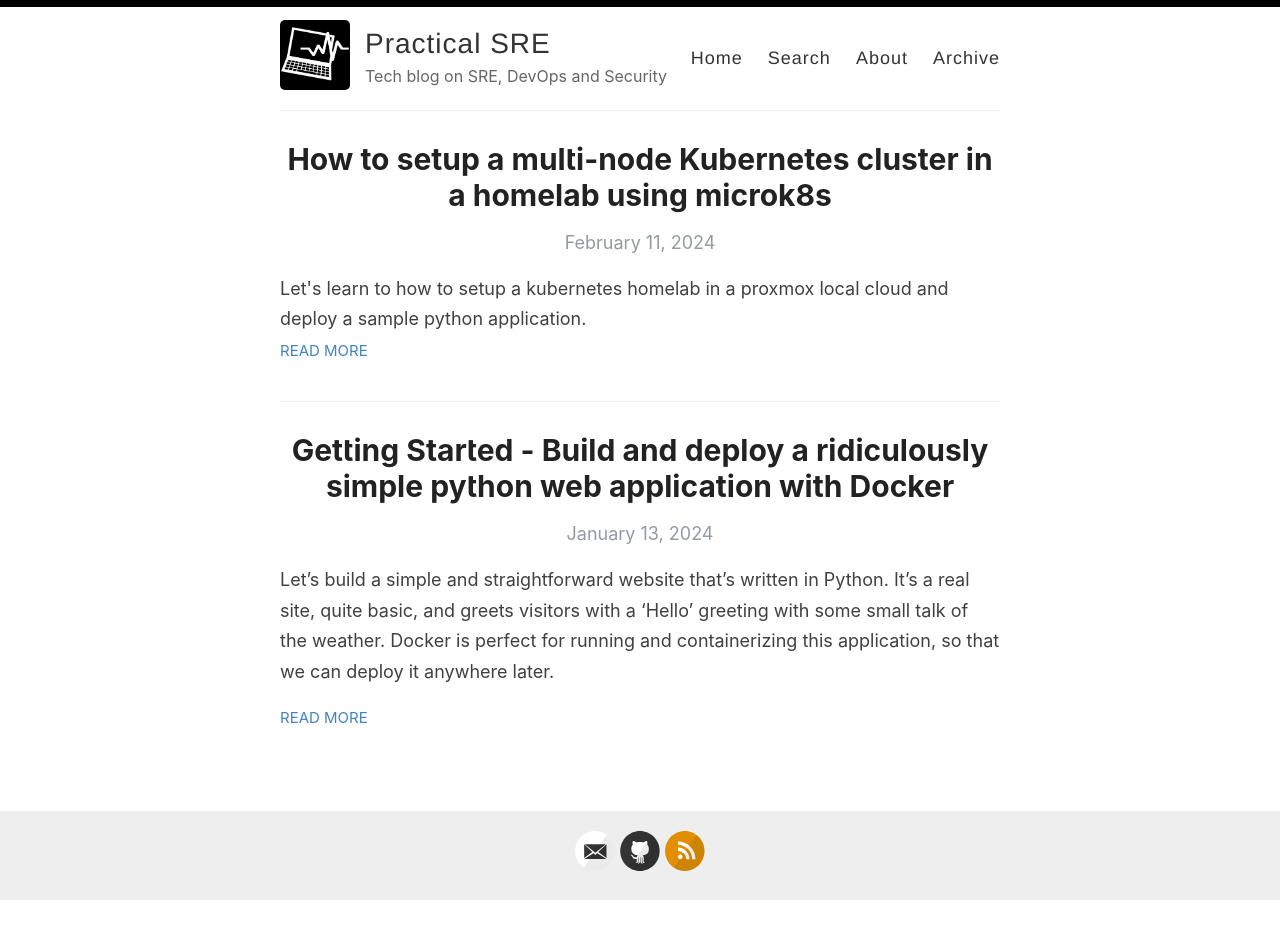
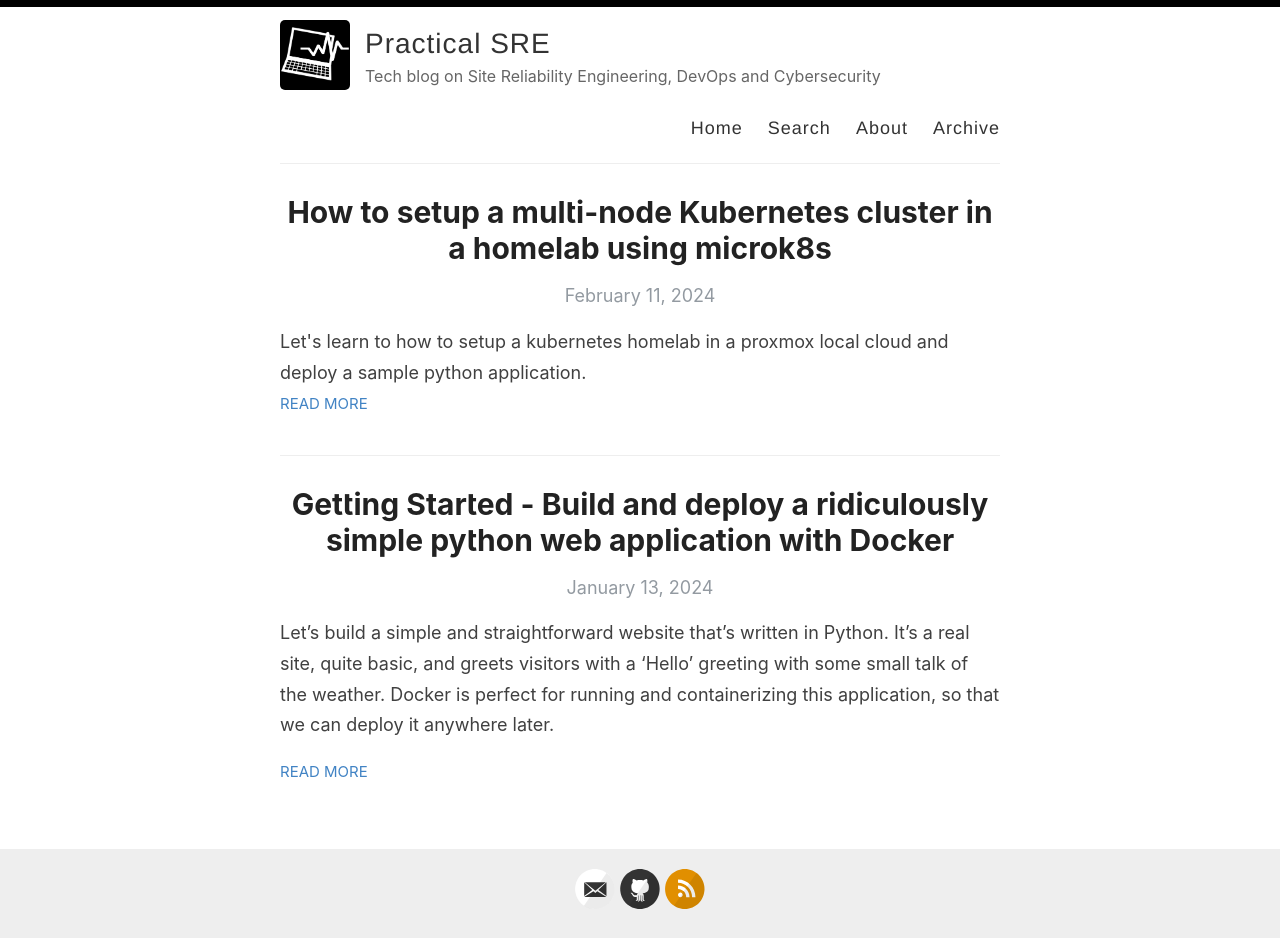
Before and after one commit to tgangte/tgangte.github.io, a Jekyll site: the page built from index.html, in a window 1280 px wide. Built offline with Jekyll 4.4.1, drawn with Linux system fonts in a browser that asks for light colours; the list of posts is cut into pages by our own code; before the commit the page ends 901 px from its top, so only the background shows below that.

Commit message:
Update _config.yml

```diff
--- a/_config.yml
+++ b/_config.yml
@@ -9,7 +9,7 @@ name: Practical SRE
 author: tgangte
 
 # Short bio or description (displayed in the header)
-description: Tech blog on SRE, DevOps and Security
+description: Tech blog on Site Reliability Engineering, DevOps and Cybersecurity
 
 # URL of your avatar or profile pic (you could use your GitHub profile pic)
 avatar: /images/practical-sre.png
```
